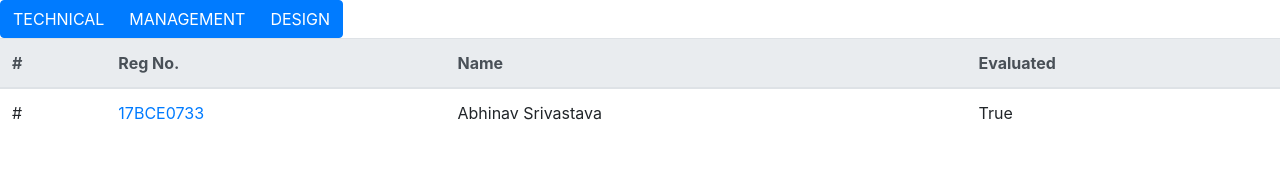
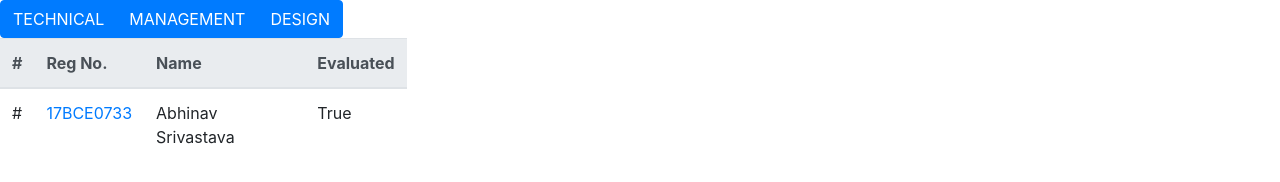
Before and after one commit to Abhinav-Srivastava2017/MSTC_admin-portal, a plain HTML site: page index.html in a window 1280 px wide. Drawn offline with nearby package versions, Linux system fonts and the light colour scheme.

Commit message:
added col for large screens

```diff
--- a/index.html
+++ b/index.html
@@ -16,6 +16,8 @@
         <button type="button" class="btn btn-primary">DESIGN</button>
     </div>
 
+    <div class="row">
+        <div class="col-lg-4">
             <div class="table-responsive">
                 <table class="table">
                     <thead class="thead-light">
@@ -36,6 +38,8 @@
                     </tbody>
                 </table>
             </div>
+        </div>
+    </div>
     <script src="https://code.jquery.com/jquery-3.2.1.slim.min.js" integrity="sha384-KJ3o2DKtIkvYIK3UENzmM7KCkRr/rE9/Qpg6aAZGJwFDMVNA/GpGFF93hXpG5KkN" crossorigin="anonymous"></script>
     <script src="https://cdnjs.cloudflare.com/ajax/libs/popper.js/1.12.9/umd/popper.min.js" integrity="sha384-ApNbgh9B+Y1QKtv3Rn7W3mgPxhU9K/ScQsAP7hUibX39j7fakFPskvXusvfa0b4Q" crossorigin="anonymous"></script>
     <script src="https://maxcdn.bootstrapcdn.com/bootstrap/4.0.0/js/bootstrap.min.js" integrity="sha384-JZR6Spejh4U02d8jOt6vLEHfe/JQGiRRSQQxSfFWpi1MquVdAyjUar5+76PVCmYl" crossorigin="anonymous"></script>
```
Lines whose indentation alone changed are shown as unchanged.
